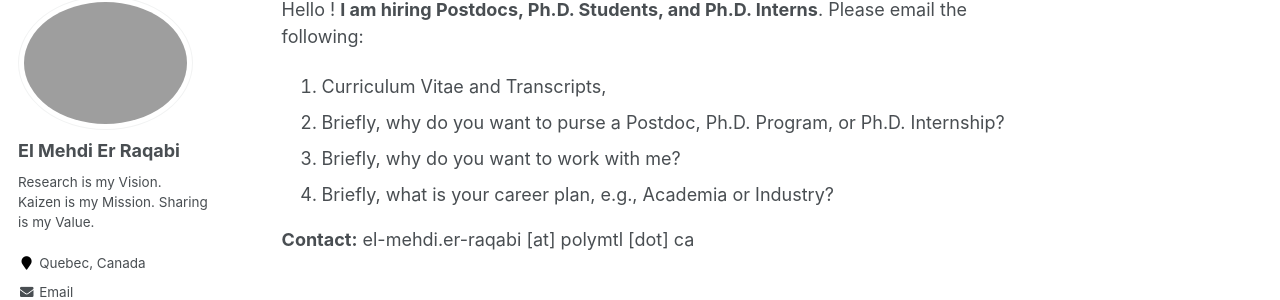
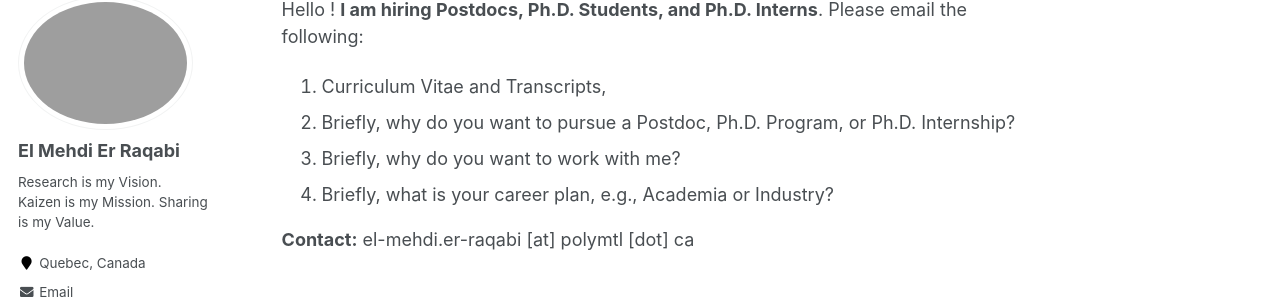
Before and after one commit to RqbMedi/rqbmedi.github.io, a Jekyll site: the page built from _pages/about.md, in a window 1280 px wide and 900 px high. Shown: the part 122-422 px from the top of the window. Built offline with Jekyll 4.4.1, drawn with Linux system fonts in a browser that asks for light colours; some web fonts are replaced.

Commit message:
Update about.md

```diff
--- a/_pages/about.md
+++ b/_pages/about.md
@@ -7,7 +7,7 @@ author_profile: true
 Hello ! **I am hiring Postdocs, Ph.D. Students, and Ph.D. Interns**. Please email the following:
 
 1. Curriculum Vitae and Transcripts,
-2. Briefly, why do you want to purse a Postdoc, Ph.D. Program, or Ph.D. Internship?
+2. Briefly, why do you want to pursue a Postdoc, Ph.D. Program, or Ph.D. Internship?
 3. Briefly, why do you want to work with me?
 4. Briefly, what is your career plan, e.g., Academia or Industry?
 
```
